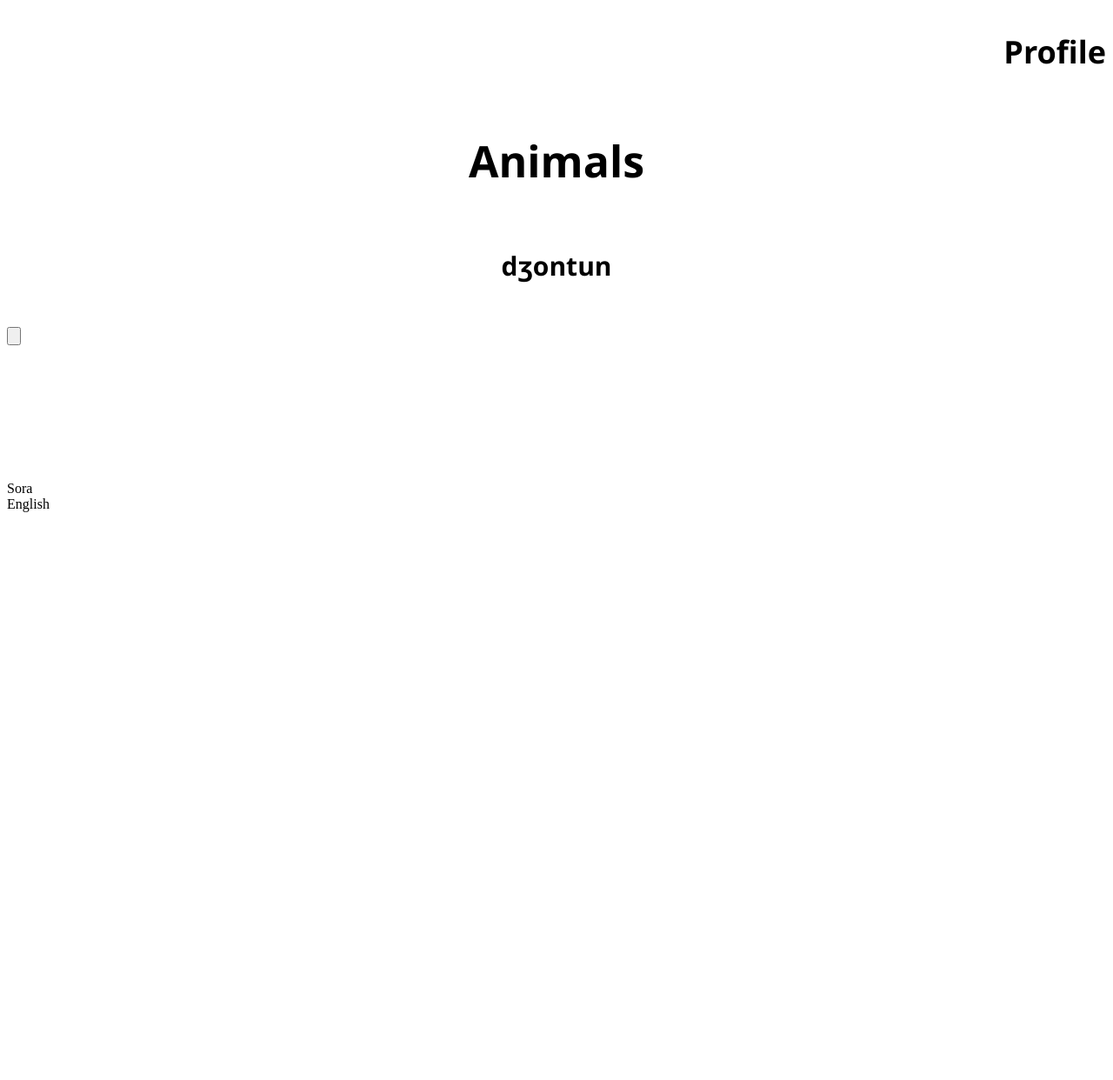
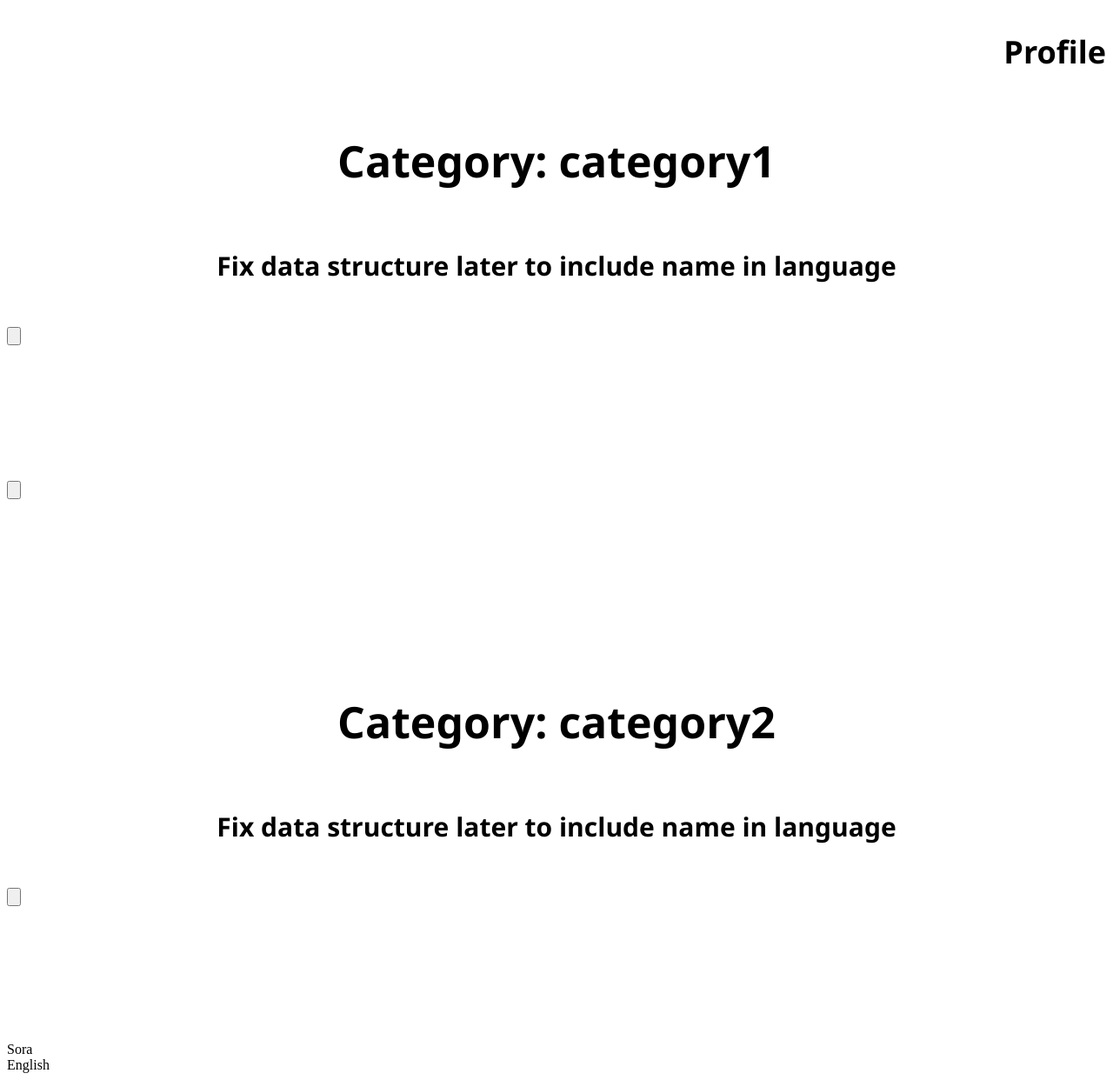
Before and after one commit to 108charlotte/Living-Flashcards, a Django app: page /flashcards/ in a window 1280 px wide. Shown: the part 440-1682 px from the top of the page at 87% size. Before the commit the page ends 1029 px from the top, so only its background shows below. Run offline with Django 5.2, Linux system fonts and the light colour scheme.

Commit message:
i'm a little confused...you used deck-name but i think you meant card name? could you please clarify your code...maybe we can call to go over this? tldr; In this commit, I tried to hook everything up to the data passed from views, but was confused by the existing HTML so wasn't able to successfully do so.

```diff
--- a/living_flashcards/flashcards/templates/flashcards.html
+++ b/living_flashcards/flashcards/templates/flashcards.html
@@ -19,11 +19,12 @@
     <!-- Progress bar showing progress through flashcards -->
     </header>
 
-    <h4>Animals</h4>
-    <h5>dʒontun</h5>
-
+    {% for category, cards in flashcard_data.items %}
+      <h4 class="deck-name">Category: {{category}}</h4>
+      <h5 class="deck-name-in-language">Fix data structure later to include name in language</h5>
       <section class="cards-wrap">
           <div class="stack" id="stack">
+      {% for term, phonetic in cards.items %}
             <div class="card-layer card-mid"></div>
             <div class="card-layer card-back"></div>
 
@@ -36,11 +37,15 @@
               </button>
 
               <div class="card-content">
-              <h2 class="card-word" id="cardWord">kapara</h2>
-              <div class="card-phonetic" id="cardphonetic">kapara</div>
+                <h2 class="card-word" id="cardWord">{{term}}</h2>
+                <div class="card-phonetic" id="cardphonetic">{{phonetic}}</div>
+                <!--i'm a little confused...what is "phonetic" v definition? also pls don't use divs for text, use a div with a p tag or smth inside of it. also, where is the back of the card?-->
               </div>
             </article>
+      {% endfor %}
+    {% endfor %}
       </div>
+    </section>
 
         <div class="controls">
           <div class="lang-toggle">
```
Lines whose indentation alone changed are shown as unchanged.
